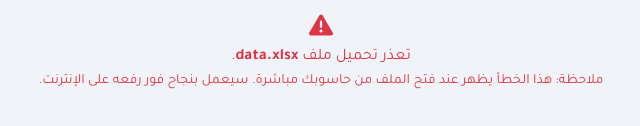
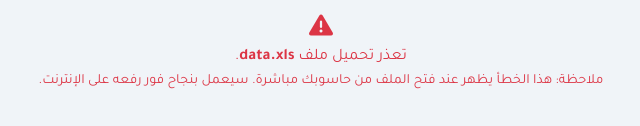
Before and after one commit to babbamouez/toufoula, a plain HTML site: page index_parent.html in a window 1280 px wide. Shown: the part 434-560 px from the top of the page, 319-959 px from the left. Drawn offline with nearby package versions, Linux system fonts and the light colour scheme; no server answers.

Commit message:
Update index_parent.html

```diff
--- a/index_parent.html
+++ b/index_parent.html
@@ -191,9 +191,9 @@
 
         let chartInstType = null;
 
-        // جلب البيانات آلياً من ملف data.xlsx
+        // جلب البيانات آلياً من ملف data.xls
         window.addEventListener('DOMContentLoaded', () => {
-            fetch('data.xlsx')
+            fetch('data.xls')
                 .then(response => {
                     if (!response.ok) throw new Error("الملف غير موجود");
 
@@ -241,7 +241,7 @@
                 .catch(error => {
                     console.error("خطأ:", error);
                     const errDiv = document.getElementById('loadingError');
-                    errDiv.innerHTML = '<i class="fas fa-exclamation-triangle fs-4 d-block mb-2"></i>تعذر تحميل ملف <strong>data.xlsx</strong>. <br><small>ملاحظة: هذا الخطأ يظهر عند فتح الملف من حاسوبك مباشرة. سيعمل بنجاح فور رفعه على الإنترنت.</small>';
+                    errDiv.innerHTML = '<i class="fas fa-exclamation-triangle fs-4 d-block mb-2"></i>تعذر تحميل ملف <strong>data.xls</strong>. <br><small>ملاحظة: هذا الخطأ يظهر عند فتح الملف من حاسوبك مباشرة. سيعمل بنجاح فور رفعه على الإنترنت.</small>';
                     errDiv.classList.remove('d-none');
                 });
         });
```
